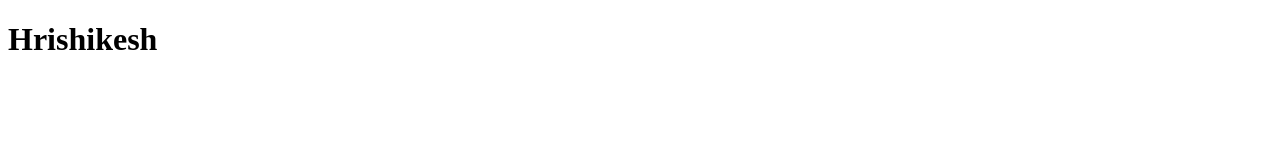
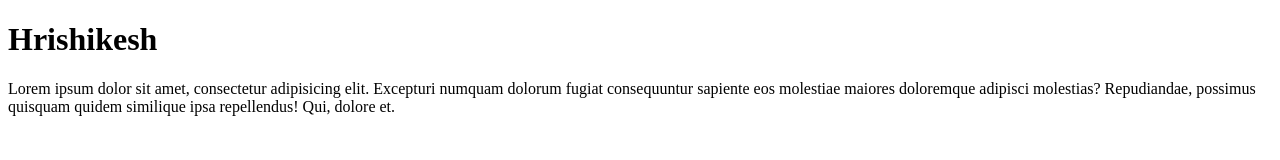
Before and after one commit to Athul-Sagar/contribution, a plain HTML site: page index.html in a window 1280 px wide. Drawn offline with Linux system fonts and the light colour scheme.

Commit message:
new paragraph added

```diff
--- a/index.html
+++ b/index.html
@@ -7,5 +7,6 @@
 </head>
 <body>
     <h1>Hrishikesh</h1>
+    <p>Lorem ipsum dolor sit amet, consectetur adipisicing elit. Excepturi numquam dolorum fugiat consequuntur sapiente eos molestiae maiores doloremque adipisci molestias? Repudiandae, possimus quisquam quidem similique ipsa repellendus! Qui, dolore et.</p>
 </body>
 </html>
```
